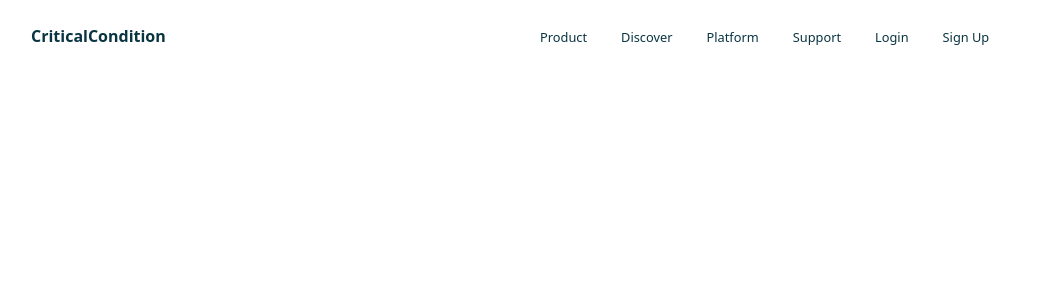
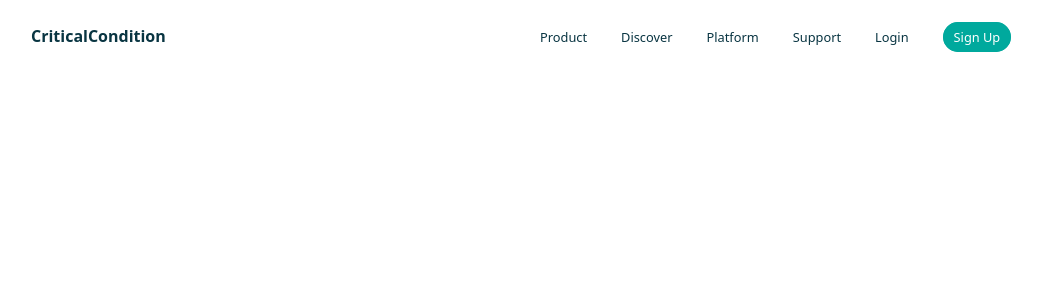
Before and after one commit to BadMemory00/CriticalConditionFrontend, a Vue app: page / in a window 1280 px wide. Shown: the top 300 px of the page, without its empty margins (51-1093 px from the left). Built offline with nearby package versions, Linux system fonts and the light colour scheme.

Commit message:
Final Nav

```diff
--- a/src/components/navbar.vue
+++ b/src/components/navbar.vue
@@ -10,7 +10,7 @@
             <a href="#" class="NavLink  fw-light">Platform</a>
             <a href="#" class="NavLink  fw-light">Support</a>
             <a href="#" class="NavLink  fw-light">Login</a>
-            <a href="#" class="NavLink  fw-light">Sign Up</a>
+            <a href="#" class="NavLink NavSign  fw-light">Sign Up</a>
         </div>
 
     </nav>
@@ -39,11 +39,14 @@ export default {
     color: #093542;
     font-size: .8rem;
 }
-.NavLink:hover{
+.NavSign{
     border: 1px solid #00A99D;
     padding: 5px 10px;
     border-radius: 15px;
     background-color: #00A99D;
     color: white;
 }
+.NavSign:hover{
+    color: white;
+}
 </style>
```
